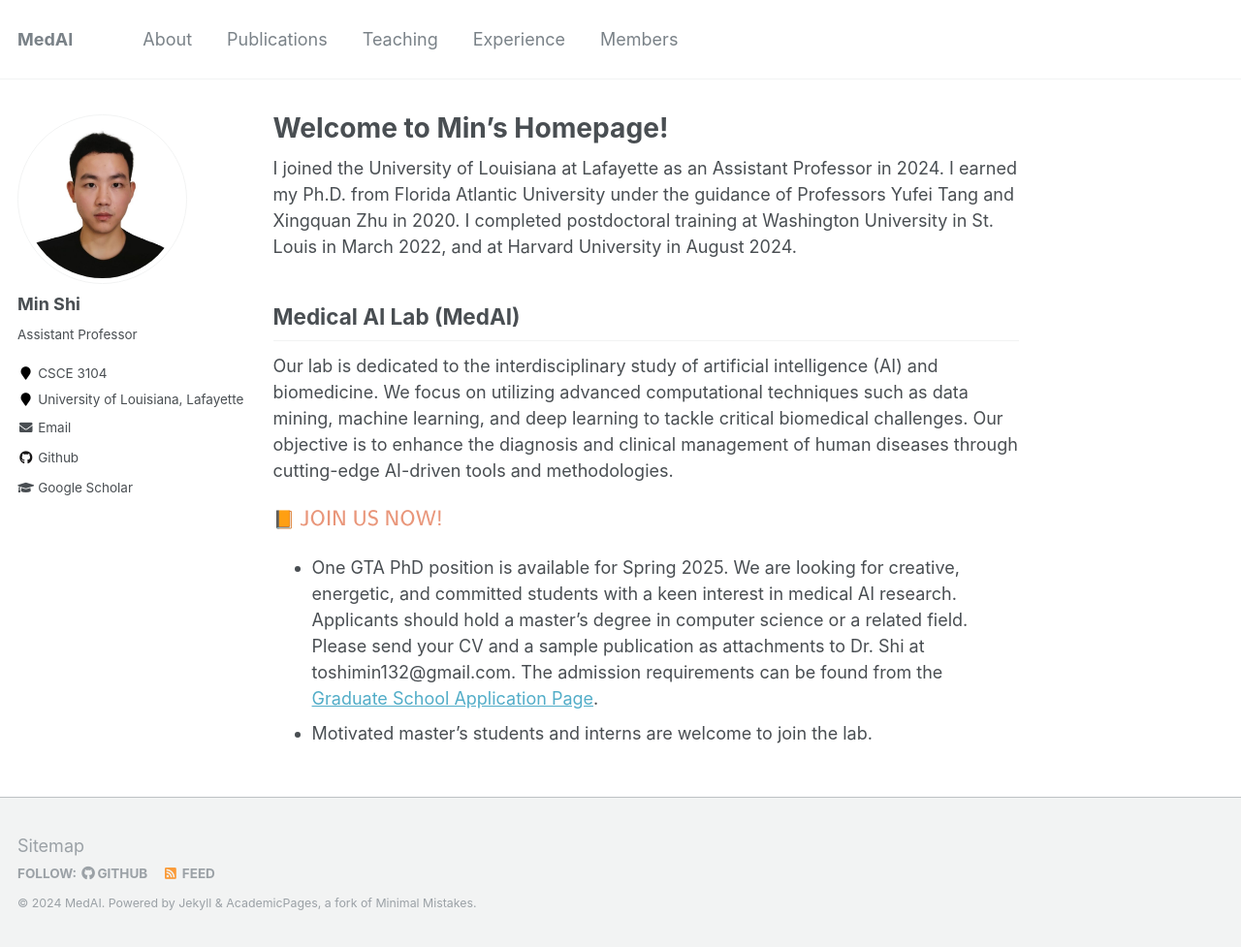
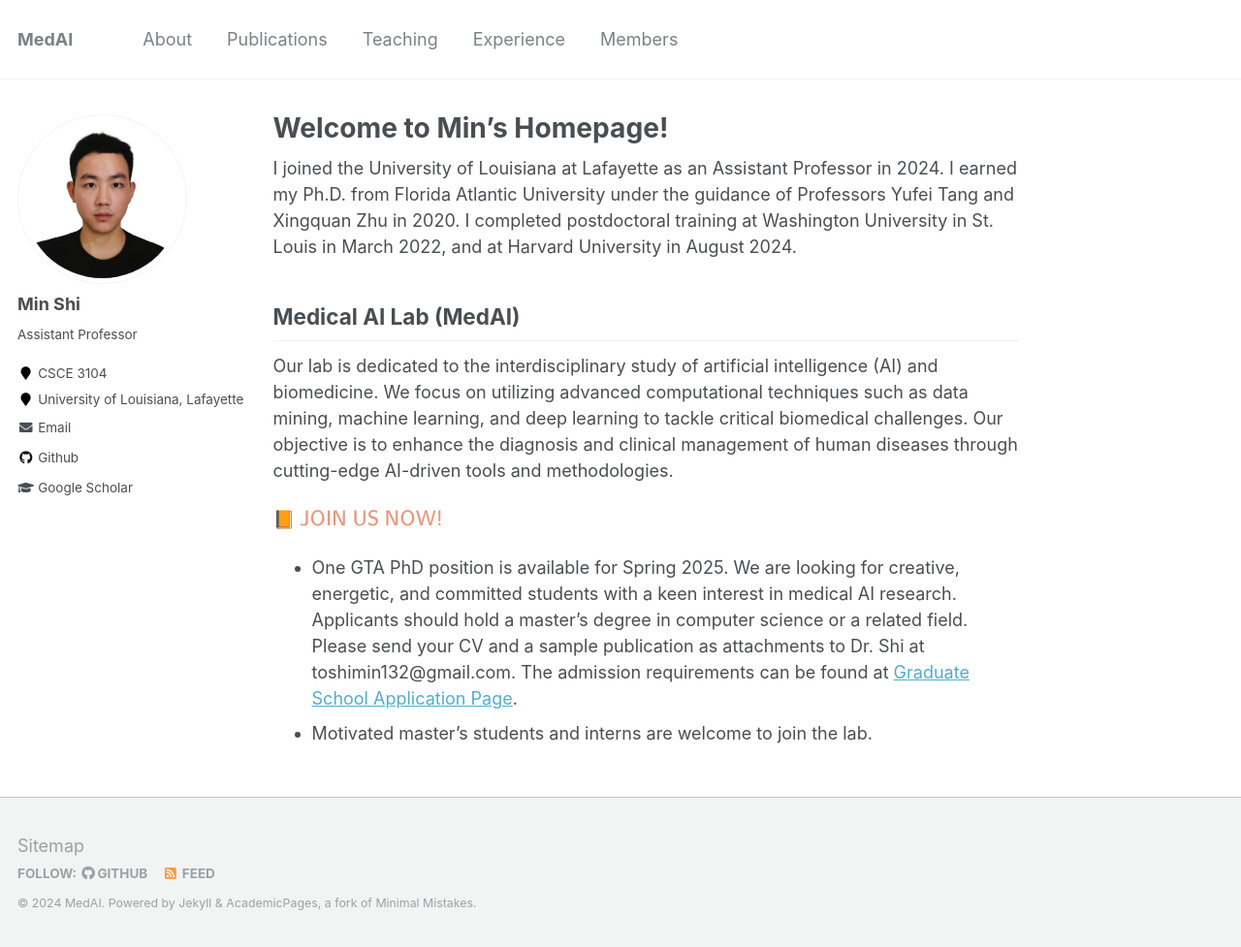
Before and after one commit to shiminxst/shiminxst.github.io, a Jekyll site: the page built from _pages/about.md, in a window 1280 px wide and 977 px high. Shown: the whole window at 97% size. Built offline with Jekyll 4.4.1, drawn with Linux system fonts in a browser that asks for light colours; formulas are drawn with MathJax 3.

Commit message:
Update about.md

```diff
--- a/_pages/about.md
+++ b/_pages/about.md
@@ -17,7 +17,7 @@
 
 
 &#x1F4D9; $\color{DarkSalmon}{\textsf{JOIN US NOW!}}$
-- One GTA PhD position is available for Spring 2025. We are looking for creative, energetic, and committed students with a keen interest in medical AI research. Applicants should hold a master's degree in computer science or a related field. Please send your CV and a sample publication as attachments to Dr. Shi at toshimin132@gmail.com. The admission requirements can be found from the <a href="https://louisiana.edu/graduateschool/admissions/admissions-requirements">Graduate School Application Page</a>.
+- One GTA PhD position is available for Spring 2025. We are looking for creative, energetic, and committed students with a keen interest in medical AI research. Applicants should hold a master's degree in computer science or a related field. Please send your CV and a sample publication as attachments to Dr. Shi at toshimin132@gmail.com. The admission requirements can be found at <a href="https://louisiana.edu/graduateschool/admissions/admissions-requirements">Graduate School Application Page</a>.
 - Motivated master's students and interns are welcome to join the lab.
 
 
```
